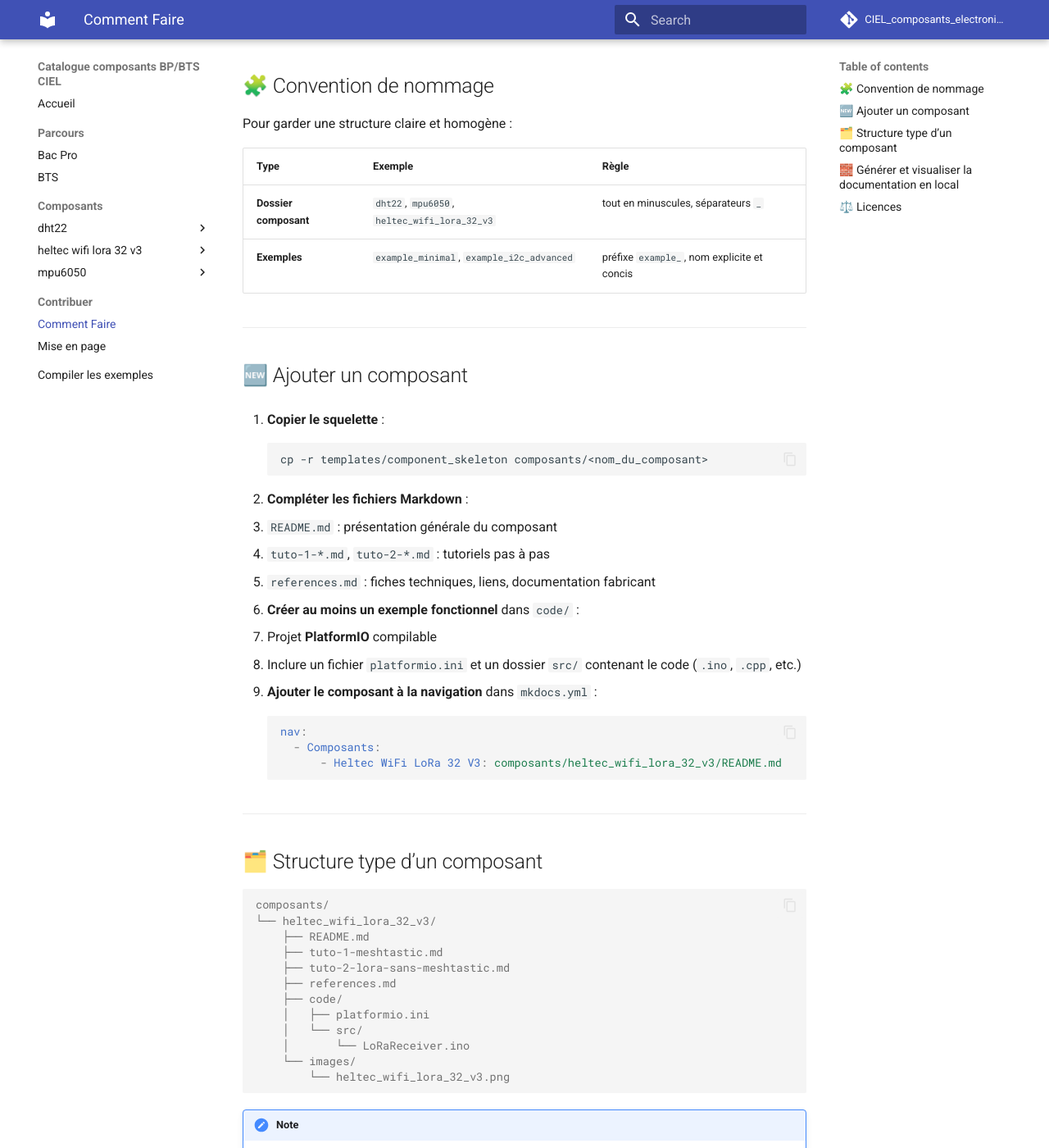
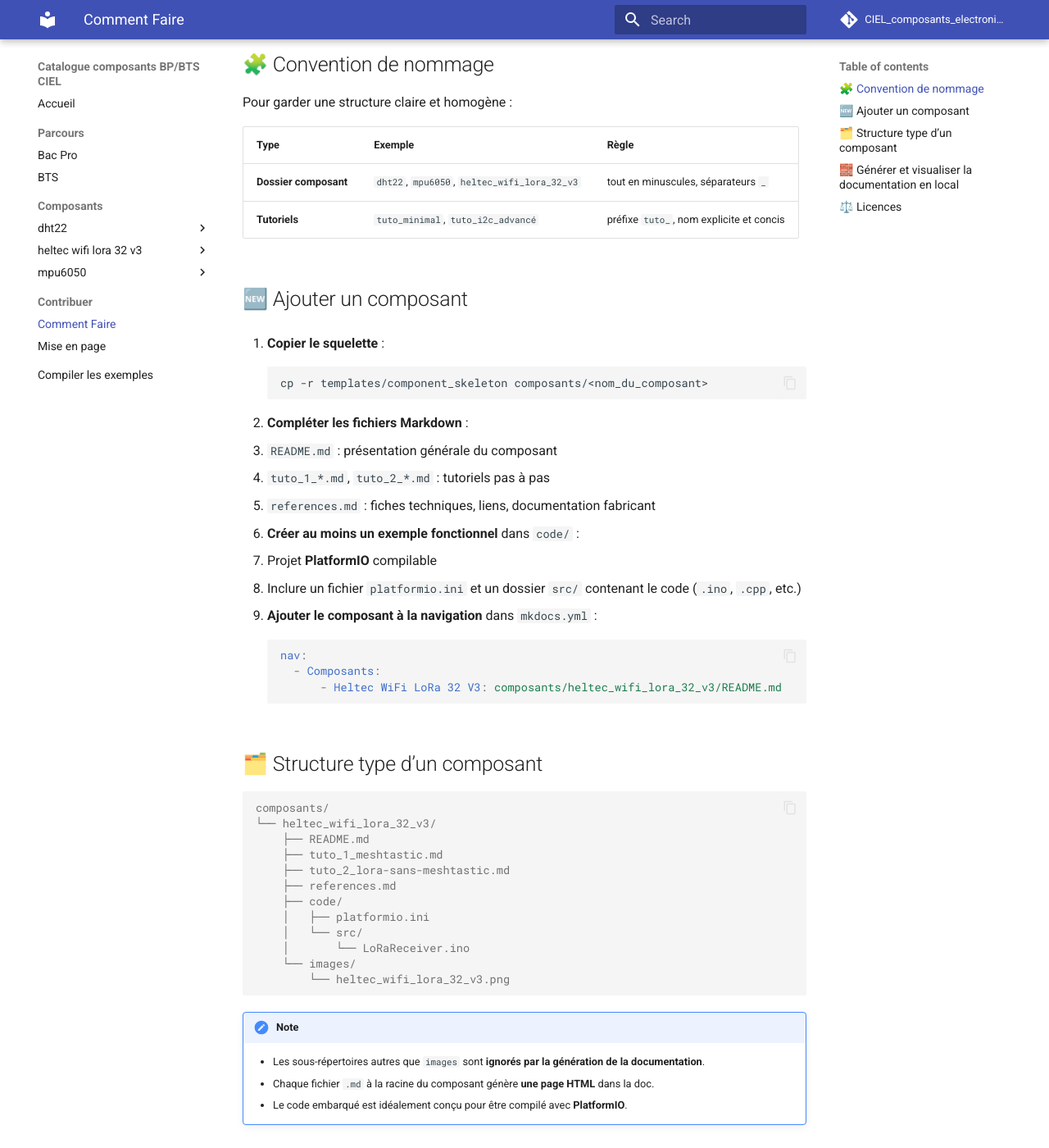
Before and after one commit to ClementPonssard/CIEL_composants_electroniques, an MkDocs documentation site: the page built from docs/contribuer/contribute.md, in a window 1280 px wide and 1400 px high, scrolled down 261 px. Shown: the whole window at 82% size. Built offline with MkDocs 1.6.1 and Material for MkDocs 9.7.7, drawn with Linux system fonts in a browser that asks for light colours; comment, search, counter and statistics services are not loaded; some of the changed text lies outside the part shown.

Commit message:
Reprise de la documentation générale du site

````diff
--- a/docs/contribuer/contribute.md
+++ b/docs/contribuer/contribute.md
@@ -2,8 +2,6 @@
 
 Ce dépôt est collaboratif : il regroupe des **tutoriels, exemples de code et fiches techniques** pour les composants électroniques utilisés en Bac Pro et BTS CIEL.
 Chacun peut contribuer en ajoutant un nouveau composant, en améliorant la documentation ou en partageant des exemples.
-
----
 
 ## 🧩 Convention de nommage
 
@@ -12,9 +10,7 @@
 | Type | Exemple | Règle |
 |------|----------|-------|
 | **Dossier composant** | `dht22`, `mpu6050`, `heltec_wifi_lora_32_v3` | tout en minuscules, séparateurs `_` |
-| **Exemples** | `example_minimal`, `example_i2c_advanced` | préfixe `example_`, nom explicite et concis |
-
----
+| **Tutoriels** | `tuto_minimal`, `tuto_i2c_advancé` | préfixe `tuto_`, nom explicite et concis |
 
 ## 🆕 Ajouter un composant
 
@@ -25,7 +21,7 @@
 
 2. **Compléter les fichiers Markdown** :
    - `README.md` : présentation générale du composant
-   - `tuto-1-*.md`, `tuto-2-*.md` : tutoriels pas à pas
+   - `tuto_1_*.md`, `tuto_2_*.md` : tutoriels pas à pas
    - `references.md` : fiches techniques, liens, documentation fabricant
 
 3. **Créer au moins un exemple fonctionnel** dans `code/` :
@@ -39,16 +35,14 @@
          - Heltec WiFi LoRa 32 V3: composants/heltec_wifi_lora_32_v3/README.md
    ```
 
----
-
 ## 🗂️ Structure type d’un composant
 
 ```ini
 composants/
 └── heltec_wifi_lora_32_v3/
     ├── README.md
-    ├── tuto-1-meshtastic.md
-    ├── tuto-2-lora-sans-meshtastic.md
+    ├── tuto_1_meshtastic.md
+    ├── tuto_2_lora-sans-meshtastic.md
     ├── references.md
     ├── code/
     │   ├── platformio.ini
@@ -63,8 +57,6 @@
     - Chaque fichier `.md` à la racine du composant génère **une page HTML** dans la doc.
     - Le code embarqué est idéalement conçu pour être compilé avec **PlatformIO**.
 
----
-
 ## 🧱 Générer et visualiser la documentation en local
 
 ### 🔧 Installation des outils
@@ -78,8 +70,6 @@
 pip3 install mkdocs-material mkdocs-include-markdown-plugin mkdocs-exclude
 ```
 
----
-
 ### 🪄 Génération automatique des pages
 
 Chaque fois que vous ajoutez un composant, exécutez :
@@ -89,8 +79,6 @@
 ```
 
 Cela met à jour la documentation à partir des fichiers présents dans `composants/`.
-
----
 
 ### 🌐 Visualiser le site en local
 
@@ -111,14 +99,10 @@
     Le contenu principal est généré à partir du dossier `composants/`.
     Si vous travaillez sur un tutoriel, pensez à rapatrier le `.md` correspondant dans le répertoire du composant avant de lancer `synchro_docs.py`.
 
----
-
 ## ⚖️ Licences
 
-| Type | Licence |
-|-------|----------|
-| 💻 **Code source** | [CeCILL-B](https://cecill.info/licences/Licence_CeCILL-B_V1-fr.html) |
-| 📄 **Documentation & images** | [CC BY-NC-SA 4.0](https://creativecommons.org/licenses/by-nc-sa/4.0/deed.fr) |
+- **Code source** : [CeCILL-B](https://cecill.info/licences/Licence_CeCILL-B_V1-fr.html)
+- **Documentation et tutoriels** : [CC-BY-NC-SA 4.0](https://creativecommons.org/licenses/by-nc-sa/4.0/)
 
 ---
 
````
Also changed, not shown: docs/CompilerProjet.md (+0 -20 lines), docs/contribuer/MiseEnPage.md (+0 -14 lines).
